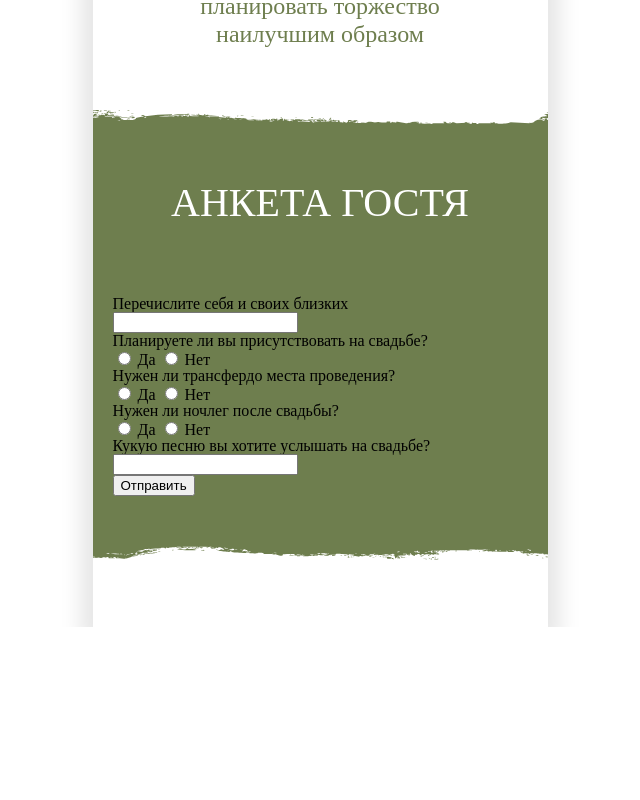
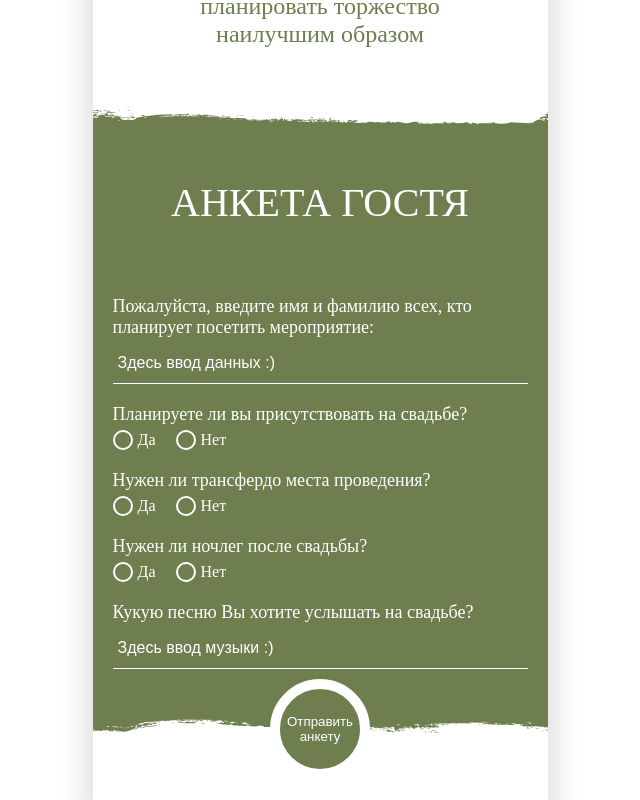
Before and after one commit to vaq1a/wedding-invitation, a Nuxt app: page / in a window 1280 px wide. Shown: the part 2302-3102 px from the top of the page, without its empty margins (320-960 px from the left). Before the commit the page ends 2929 px from the top, so only its background shows below. Built offline with nearby package versions, Linux system fonts and the light colour scheme.

Commit message:
feat: guest form styles

```diff
--- a/components/atomic/Button.vue
+++ b/components/atomic/Button.vue
@@ -33,13 +33,11 @@
 
     &:hover {
       background-color: $color-primary-90;
-      transform: scale(1.05);
     }
 
     &:disabled {
       background-color: $color-dark-10;
       cursor: not-allowed;
-      transform: none;
     }
   }
 </style>
--- a/components/shared/GuestForm.vue
+++ b/components/shared/GuestForm.vue
@@ -14,11 +14,12 @@
       <Title class="title">АНКЕТА ГОСТЯ</Title>
       <Form v-slot="{ errors }" :validation-schema="schema" class="wedding-form" @submit="onSubmit">
         <div class="form-group">
-          <label class="form-label">Перечислите себя и своих близких</label>
+          <label class="form-label">Пожалуйста, введите имя и фамилию всех, кто планирует посетить мероприятие:</label>
           <Field
             name="fullName"
             type="text"
             class="text-input"
+            placeholder="Здесь ввод данных :)"
             :class="{ error: errors.fullName }"
           />
           <ErrorMessage class="error-text" name="fullName" />
@@ -64,12 +65,12 @@
         </div>
 
         <div class="form-group">
-          <label class="form-label">Кукую песню вы хотите услышать на свадьбе?</label>
-          <Field class="text-input" name="music" type="text" :class="{ error: errors.music }" />
+          <label class="form-label">Кукую песню Вы хотите услышать на свадьбе?</label>
+          <Field class="text-input" name="music" placeholder="Здесь ввод музыки :)" type="text" :class="{ error: errors.music }" />
           <ErrorMessage class="error-text" name="music" />
         </div>
 
-        <button class="submit-button" type="submit">Отправить</button>
+        <Button class="submit-button" type="submit">Отправить анкету</Button>
       </Form>
     </div>
     <BorderIcon class="border--bottom border" />
@@ -84,6 +85,7 @@ import Title from '~/components/atomic/Title.vue';
 import { ErrorMessage, Field, Form } from 'vee-validate';
 import * as yup from 'yup';
 import type { User } from '~/server/db/schema';
+import Button from '~/components/atomic/Button.vue';
 
 const schema = yup.object({
   fullName: yup
@@ -170,4 +172,93 @@ const onSubmit = async (values: User) => {
     bottom: 20px;
   }
 }
+
+.wedding-form {
+  display: flex;
+  flex-direction: column;
+  gap: 20px;
+  color: $color-light;
+  position: relative;
+}
+
+.form-group {
+  display: flex;
+  flex-direction: column;
+  gap: 5px;
+}
+
+.form-label {
+  font-size: 18px;
+  line-height: 21px;
+}
+
+.text-input {
+  font-size: 16px;
+  line-height: 20px;
+  color: $color-light;
+  background-color: transparent;
+  border: none;
+  border-bottom: 1px solid $color-light;
+  padding: 10px 5px;
+
+  &::placeholder {
+    color: $color-light;
+  }
+
+  &:focus {
+    outline: none;
+  }
+}
+
+.error-text {
+  font-size: 15px;
+  line-height: 18px;
+  color: $color-error-40;
+}
+
+.radio-group {
+  display: flex;
+  align-items: center;
+  gap: 20px;
+}
+
+.radio-label {
+  display: flex;
+  align-items: center;
+  gap: 5px;
+  font-size: 16px;
+  line-height: 20px;
+}
+
+.form-radio[type="radio"] {
+  appearance: none;
+  -webkit-appearance: none;
+  width: 20px;
+  height: 20px;
+  border: 2px solid $color-light;
+  background-color: $color-primary;
+  border-radius: 50%;
+  position: relative;
+  cursor: pointer;
+  margin: 0;
+
+  &:checked:after {
+    content: '';
+    position: absolute;
+    left: 2px;
+    top: 2px;
+    width: 12px;
+    height: 12px;
+    border-radius: 50%;
+    background-color: $color-light;
+  }
+}
+
+.submit-button {
+  position: absolute;
+  bottom: -110px;
+  left: 50%;
+  transform: translateX(-50%);
+  z-index: 5;
+}
 </style>
--- a/components/shared/Location.vue
+++ b/components/shared/Location.vue
@@ -11,7 +11,7 @@
         <BorderIcon class="border--bottom border" />
       </div>
       <Button class="button" @click="() => console.log('Hello')">
-        открыть <br />
+        Открыть
         карту
       </Button>
     </div>
```
